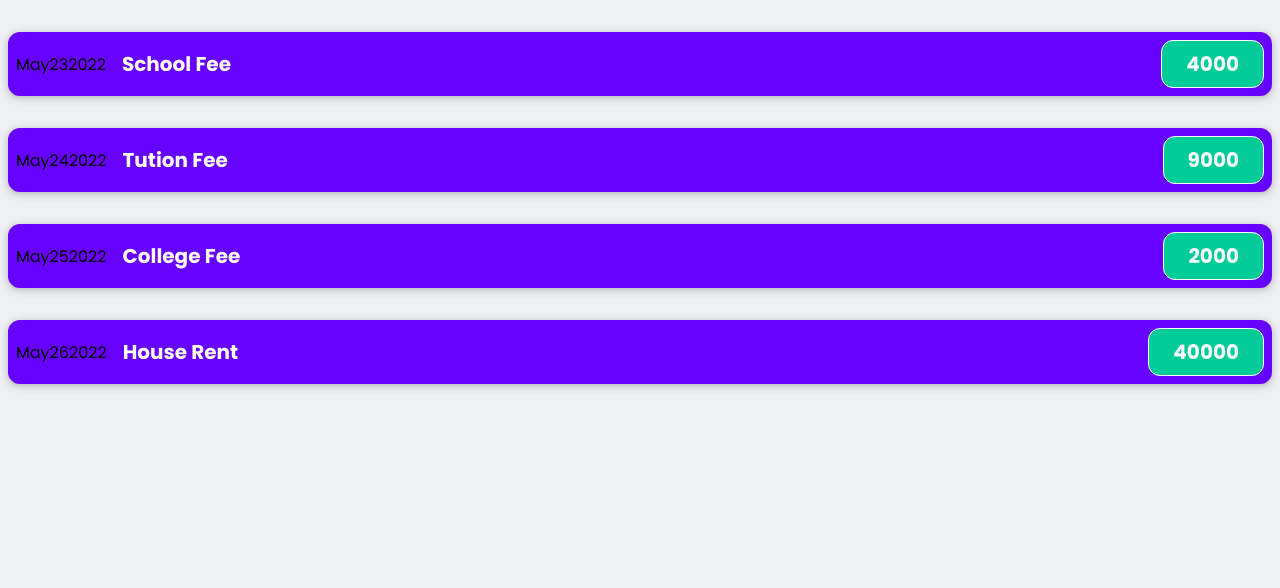
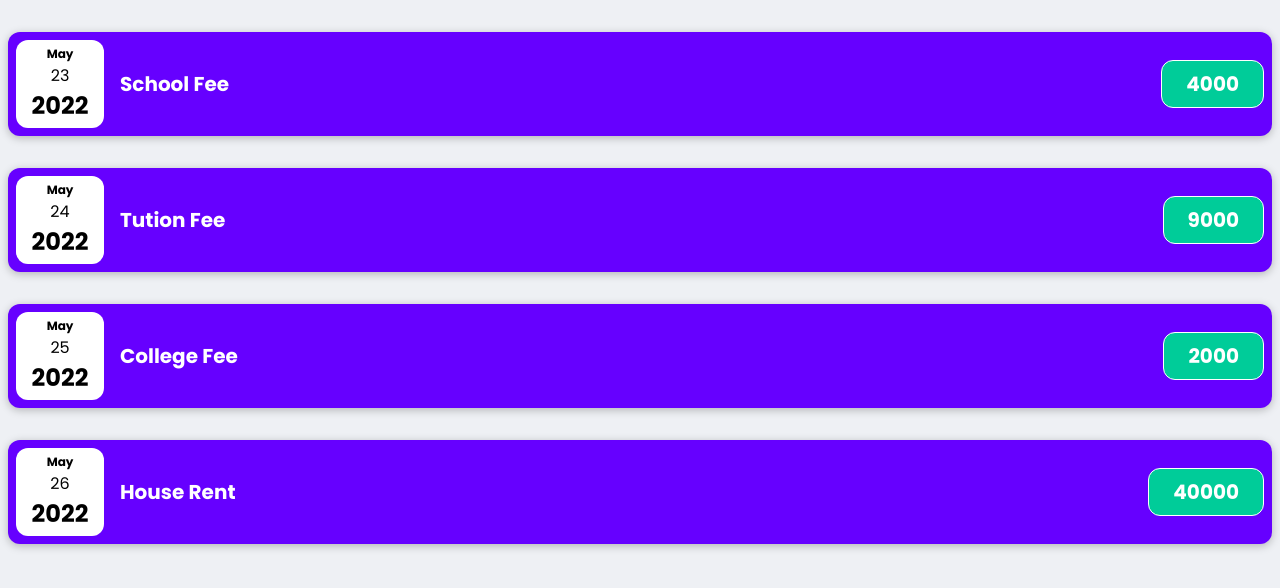
Before and after one commit to Ritikts/My-React, a JavaScript app: page / in a window 1280 px wide. Shown: the top 588 px of the page. Built offline with nearby package versions, Linux system fonts and the light colour scheme.

Commit message:
Expensedate

```diff
--- /dev/null
+++ b/src/components/ExpenseDate.css
@@ -0,0 +1,25 @@
+.expense-date{
+    display: flex;
+    flex-direction: column;
+    width: 5.5rem;
+    height: 5.5rem;
+    background-color: #fff;
+    color: #000;
+    border-radius: 12px;
+    align-items: center;
+    justify-content: center;
+}
+
+.expense-date__month{
+    font-size: 0.75rem;
+    font-weight: bold;
+}
+
+.expense-date__year{
+    font-size: 0.75rem;
+}
+
+.expense-date__year{
+    font-size: 1.5rem;
+    font-weight: bold;
+}
--- /dev/null
+++ b/src/components/ExpenseDate.js
@@ -0,0 +1,17 @@
+import "./ExpenseDate.css";
+
+function ExpenseDate(props) {
+  let month = props.date.toLocaleString("en-US", { month: "long" });
+  let day = props.date.toLocaleString("en-US", { day: "2-digit" });
+  let year = props.date.getFullYear();
+
+  return (
+    <div className="expense-date">
+      <div className="expense-date__month">{month}</div>
+      <div className="expense-date__day">{day}</div>
+      <div className="expense-date__year">{year}</div>
+    </div>
+  );
+}
+
+export default ExpenseDate;
--- a/src/components/ExpenseItem.css
+++ b/src/components/ExpenseItem.css
@@ -3,7 +3,7 @@
   justify-content: space-between;
   align-items: center;
   box-shadow: 0 2px 8px rgba(0, 0, 0, 0.25);
-  padding: 0.5rem;
+  padding: .5rem;
   margin: 2rem 0;
   border-radius: 12px;
   background-color: #6600ff;
@@ -11,7 +11,7 @@
 .expense-item__description {
   display: flex;
   flex-direction: column;
-  gap: 1rem;
+  gap: 16px;
   align-items: flex-end;
   flex-flow: column-reverse;
   justify-content: flex-start;
@@ -32,7 +32,7 @@
   color: #fff;
   background-color: #00cc99;
   border: 1px solid white;
-  padding: 0.5rem;
+  padding: .5rem;
   border-radius: 12px;
 }
 
@@ -48,6 +48,6 @@
   }
   .expense-item__price {
     font-size: 1.25rem;
-    padding: 0.5rem 1.5rem;
+    padding: .5rem 1.5rem;
   }
 }
--- a/src/components/ExpenseItem.js
+++ b/src/components/ExpenseItem.js
@@ -1,14 +1,10 @@
 import "./ExpenseItem.css";
+import ExpenseDate from "./ExpenseDate";
 
 function ExpenseItem(props) {
-  let month = props.date.toLocaleString('en-US', {month: 'long'});
-  let day = props.date.toLocaleString('en-US', {day: '2-digit'});
-  let year = props.date.getFullYear();
   return (
     <div className="expense-item">
-      <div>{month}</div>
-      <div>{day}</div>
-      <div>{year}</div>
+      <ExpenseDate date={props.date} />
       <div className="expense-item__description">
         <h2>{props.title}</h2>
         <div className="expense-item__price">{props.amount}</div>
```
